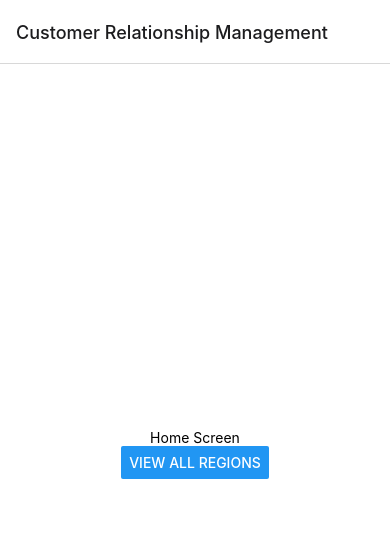
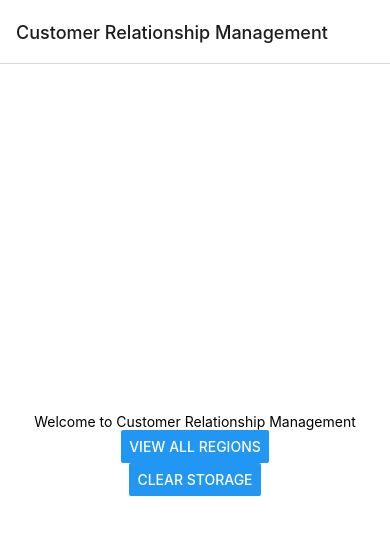
Before and after one commit to arunrajora/CRM, a React Native app: screen /Home in a window 390 px wide. Shown: the top 534 px of the page. Built offline with nearby package versions, Linux system fonts and the light colour scheme.

Commit message:
Welcome Screen.

```diff
--- a/src/screens/Welcome.js
+++ b/src/screens/Welcome.js
@@ -3,11 +3,12 @@ import { StyleSheet, Text, View, Button } from 'react-native';
 function Welcome({ navigation }) {
   return (
     <View style={styles.container}>
-      <Text>Home Screen</Text>
+      <Text>Welcome to Customer Relationship Management</Text>
       <Button
         title='View all regions'
         onPress={() => navigation.navigate('RegionList')}
       ></Button>
+      <Button title='Clear Storage'></Button>
     </View>
   );
 }
```
